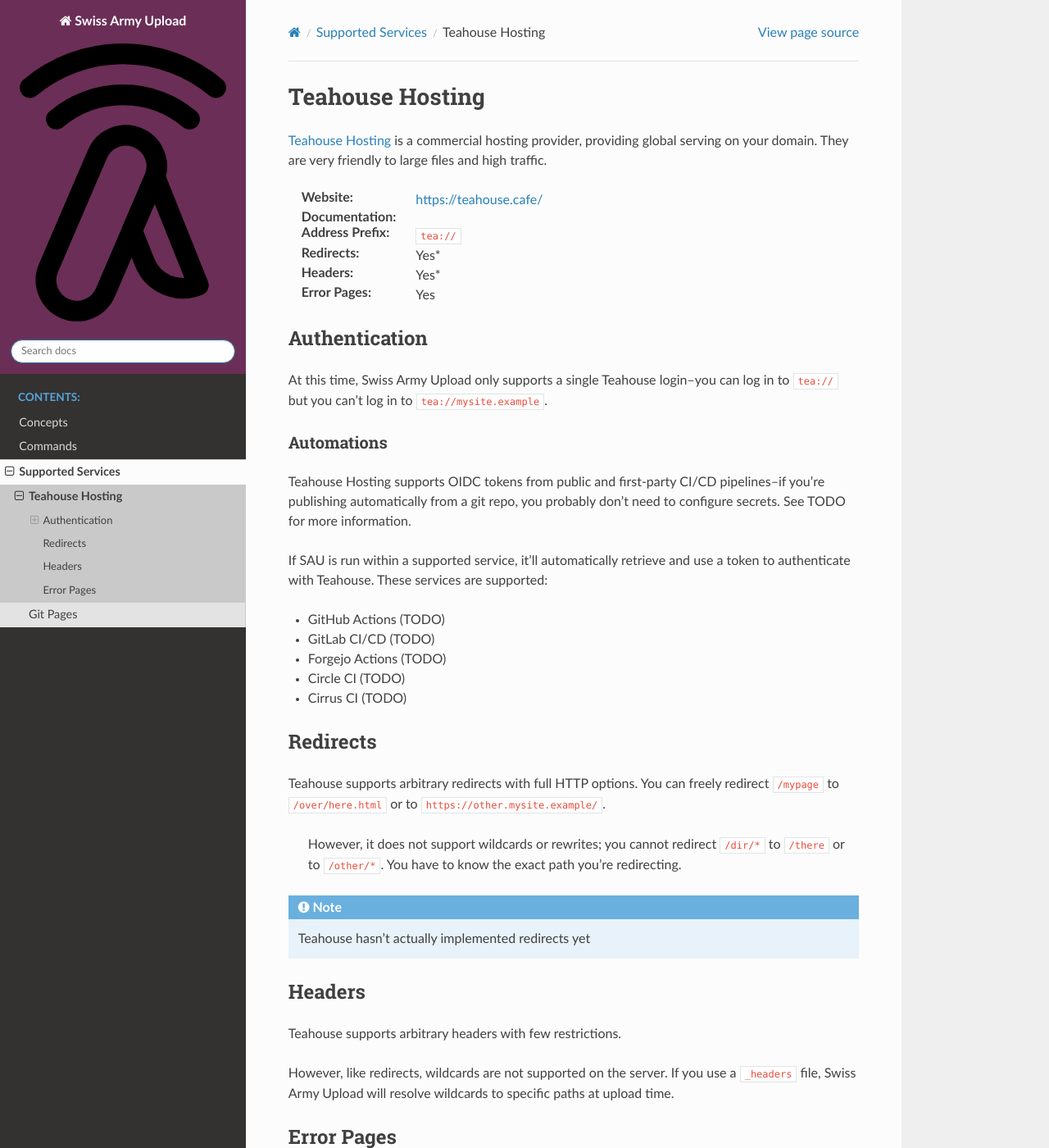
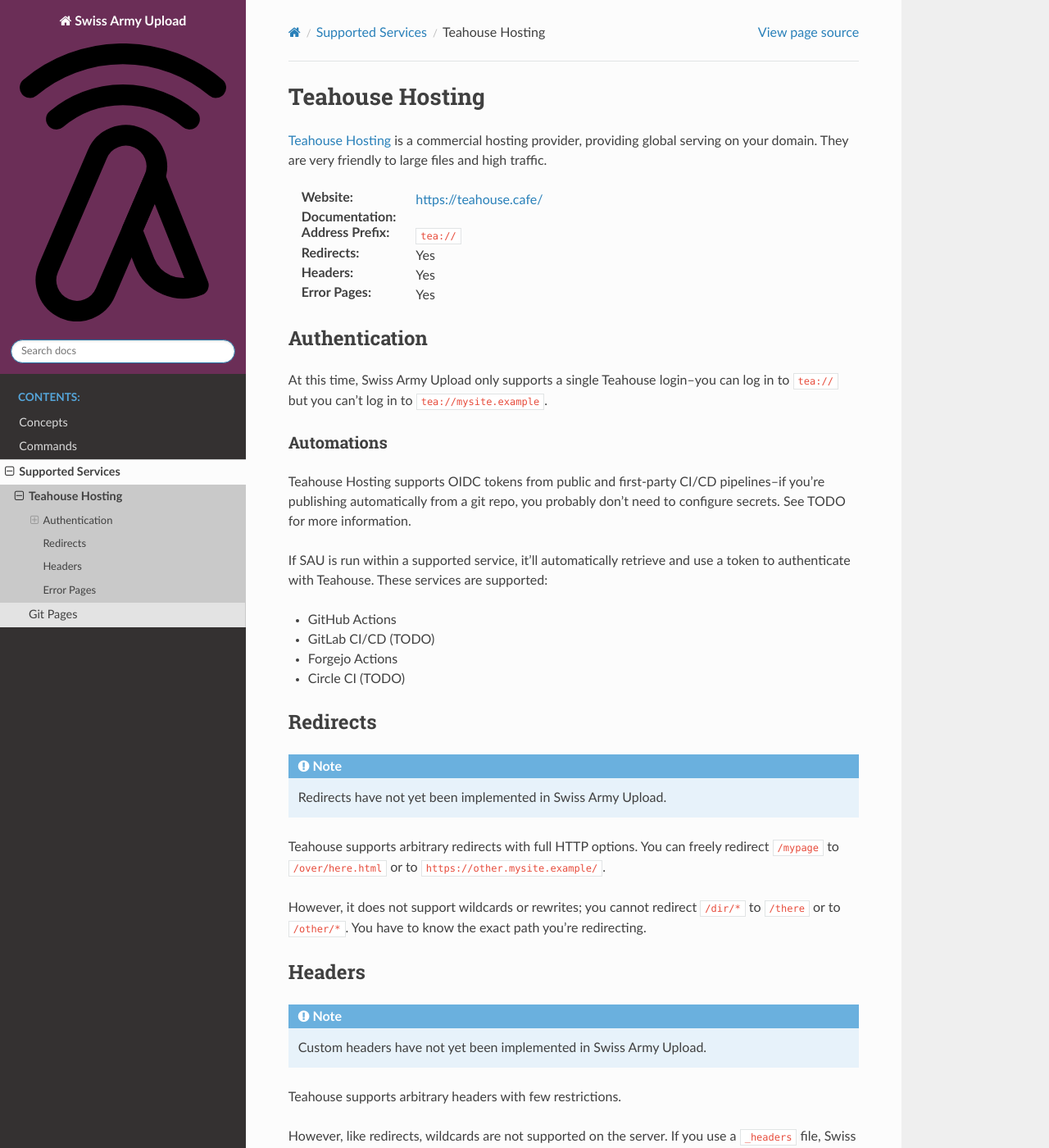
Before and after one commit to teahouse-hosting/swiss-army-upload, a Sphinx documentation site: the page built from docs/backends/teahouse.rst, in a window 1280 px wide and 1400 px high. Shown: the whole window at 82% size. Built offline with Sphinx 7.4.7 and the Read the Docs theme 3.1.0, drawn with Linux system fonts in a browser that asks for light colours; pages that are not in the unit, such as notebooks, are missing from menus.

Commit message:
Update implementation notes

```diff
--- a/docs/backends/teahouse.rst
+++ b/docs/backends/teahouse.rst
@@ -9,8 +9,8 @@
 :Website: https://teahouse.cafe/
 :Documentation: :external+teahouse:doc:`index`
 :Address Prefix: ``tea://``
-:Redirects: Yes*
-:Headers: Yes*
+:Redirects: Yes
+:Headers: Yes
 :Error Pages: Yes
 
 
@@ -27,27 +27,30 @@
 
 If SAU is run within a supported service, it'll automatically retrieve and use a token to authenticate with Teahouse. These services are supported:
 
-* GitHub Actions (TODO)
+* GitHub Actions
 * GitLab CI/CD (TODO)
-* Forgejo Actions (TODO)
+* Forgejo Actions
 * Circle CI (TODO)
-* Cirrus CI (TODO)
 
 
 Redirects
 =========
 
+.. note::
+
+    Redirects have not yet been implemented in Swiss Army Upload.
+
 Teahouse supports arbitrary redirects with full HTTP options. You can freely redirect ``/mypage`` to ``/over/here.html`` or to ``https://other.mysite.example/``.
 
- However, it does not support wildcards or rewrites; you cannot redirect ``/dir/*`` to ``/there`` or to ``/other/*``. You have to know the exact path you're redirecting.
-
-.. note::
-
-    Teahouse hasn't actually implemented redirects yet
+However, it does not support wildcards or rewrites; you cannot redirect ``/dir/*`` to ``/there`` or to ``/other/*``. You have to know the exact path you're redirecting.
 
 
 Headers
 =======
+
+.. note::
+
+    Custom headers have not yet been implemented in Swiss Army Upload.
 
 Teahouse supports arbitrary headers with few restrictions.
 
--- a/docs/concepts/headers.rst
+++ b/docs/concepts/headers.rst
@@ -23,6 +23,11 @@
 Headers in SAU
 ==============
 
+.. note::
+
+    Redirects have not yet been implemented in Swiss Army Upload. This section is aspirational.
+
+
 Swiss Army Upload supports reading a ``_headers`` file (similar to `Netlify <https://docs.netlify.com/manage/routing/headers/>`_) and applying it to your site.
 
 However, different services have different capabilities. For example, :ref:`backend-gitpages` only allows a specific set of headers to be customized. See :ref:`backends` for specifics.
--- a/docs/concepts/redirects.rst
+++ b/docs/concepts/redirects.rst
@@ -15,6 +15,11 @@
 Redirects in SAU
 ================
 
+.. note::
+
+    Redirects have not yet been implemented in Swiss Army Upload. This section is aspirational.
+
+
 Swiss Army Upload supports reading a ``_redirects`` file (similar to `Codeberg <https://docs.codeberg.org/codeberg-pages/redirects/>`_ and `Netlify <https://docs.netlify.com/manage/routing/redirects/overview/#syntax-for-the-_redirects-file>`_) and applying them to your site.
 
 However, different services have different capabilities. For example, :ref:`backend-teahouse` does not support wildcards. See :ref:`backends` for specifics.
```
